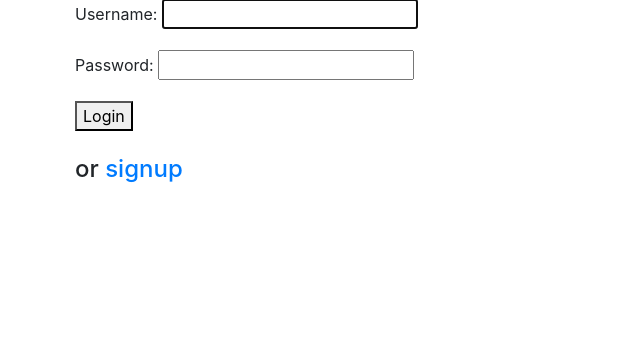
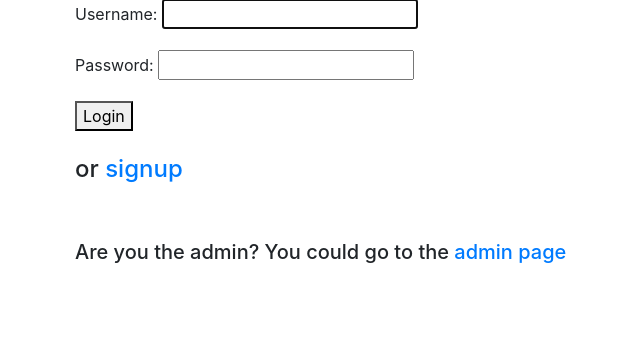
Before and after one commit to nichaos2/django-login, a Django app: page /accounts/login/ in a window 1280 px wide. Shown: the part 119-463 px from the top of the page, without its empty margins (315-955 px from the left). Run offline with Django 3.2, Linux system fonts and the light colour scheme; some libraries are stand-ins or nearby versions.

Commit message:
fix the admin url link

```diff
--- a/templates/base.html
+++ b/templates/base.html
@@ -52,7 +52,7 @@
                             <div class="dropdown-menu dropdown-menu-right" aria-labelledby="navbarDropdown">
                                 <a class="dropdown-item" href="#">See details</a>
                                 {% if user.is_superuser %}
-                                <a class="dropdown-item" href="admin">Admin page</a>
+                                <a class="dropdown-item" href="{% url 'admin:index' %}">Admin page</a>
                                 {% endif %}
                                 <div class="dropdown-divider"></div>
                                 <a class="dropdown-item" href="{% url 'login' %}">Logout</a>
--- a/templates/registration/login.html
+++ b/templates/registration/login.html
@@ -16,6 +16,9 @@ Login
         </form>
         <br>
         <h4>or <a href="{% url 'signup' %}">signup</a></h4>
+        <br>
+        <br>
+        <h5>Are you the admin? You could go to the <a href="{% url 'admin:index' %}">admin page</a> </h5>
 </div>
 
 
```
